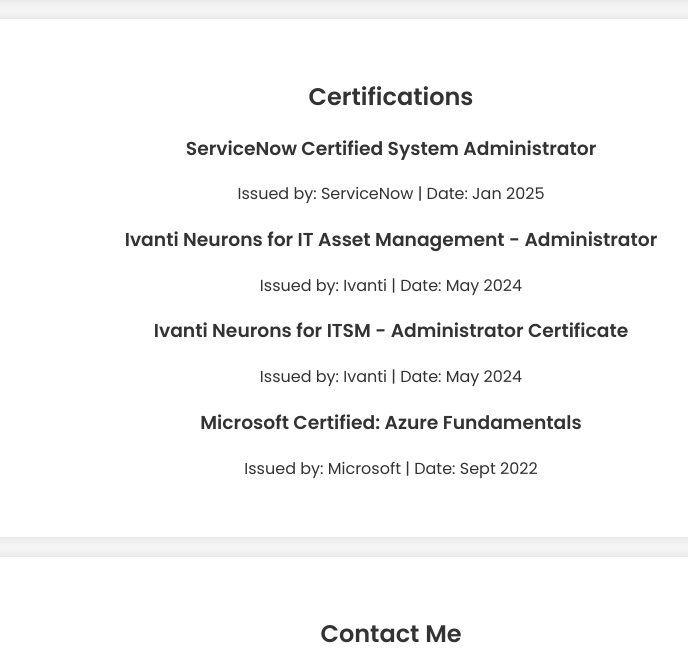
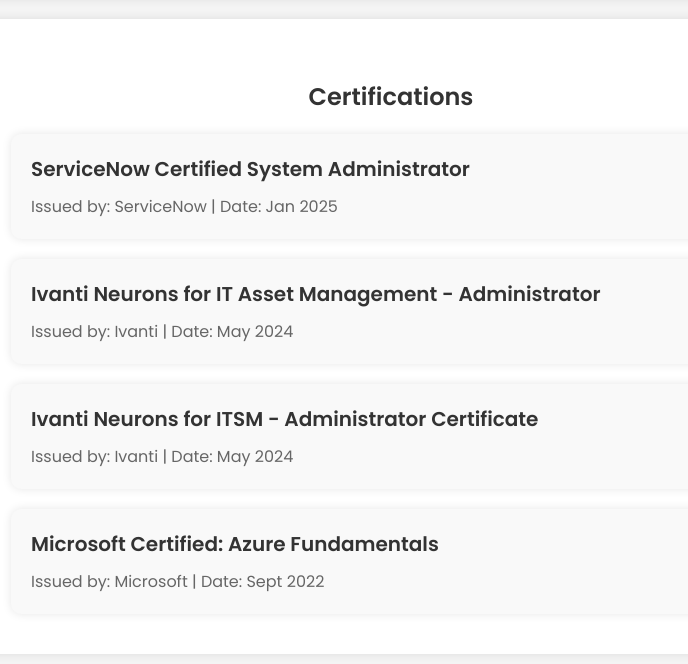
Before and after one commit to kamlesh2909/IvantiHeatPortfolio, a plain HTML site: page index.html in a window 1280 px wide. Shown: the part 3462-4126 px from the top of the page, without its empty margins (249-937 px from the left). Drawn offline with Linux system fonts and the light colour scheme.

Commit message:
Update styles.css

```diff
--- a/styles.css
+++ b/styles.css
@@ -157,3 +157,40 @@
 .btn i {
     margin-right: 8px;
 }
+
+/* Certifications Section */
+.certifications-container {
+    display: flex;
+    flex-direction: column;
+    align-items: center;
+    gap: 20px;
+    margin-top: 20px;
+}
+
+.certification-item {
+    background: #f9f9f9;
+    padding: 20px;
+    border-radius: 10px;
+    box-shadow: 0 0 10px rgba(0, 0, 0, 0.1);
+    width: 80%;
+    max-width: 800px;
+    text-align: left;
+    transition: transform 0.3s ease, box-shadow 0.3s ease;
+}
+
+.certification-item:hover {
+    transform: translateY(-5px);
+    box-shadow: 0 5px 15px rgba(0, 0, 0, 0.2);
+}
+
+.certification-item h3 {
+    margin: 0 0 10px;
+    font-size: 20px;
+    color: #333;
+}
+
+.certification-item p {
+    margin: 0;
+    font-size: 16px;
+    color: #666;
+}
```
